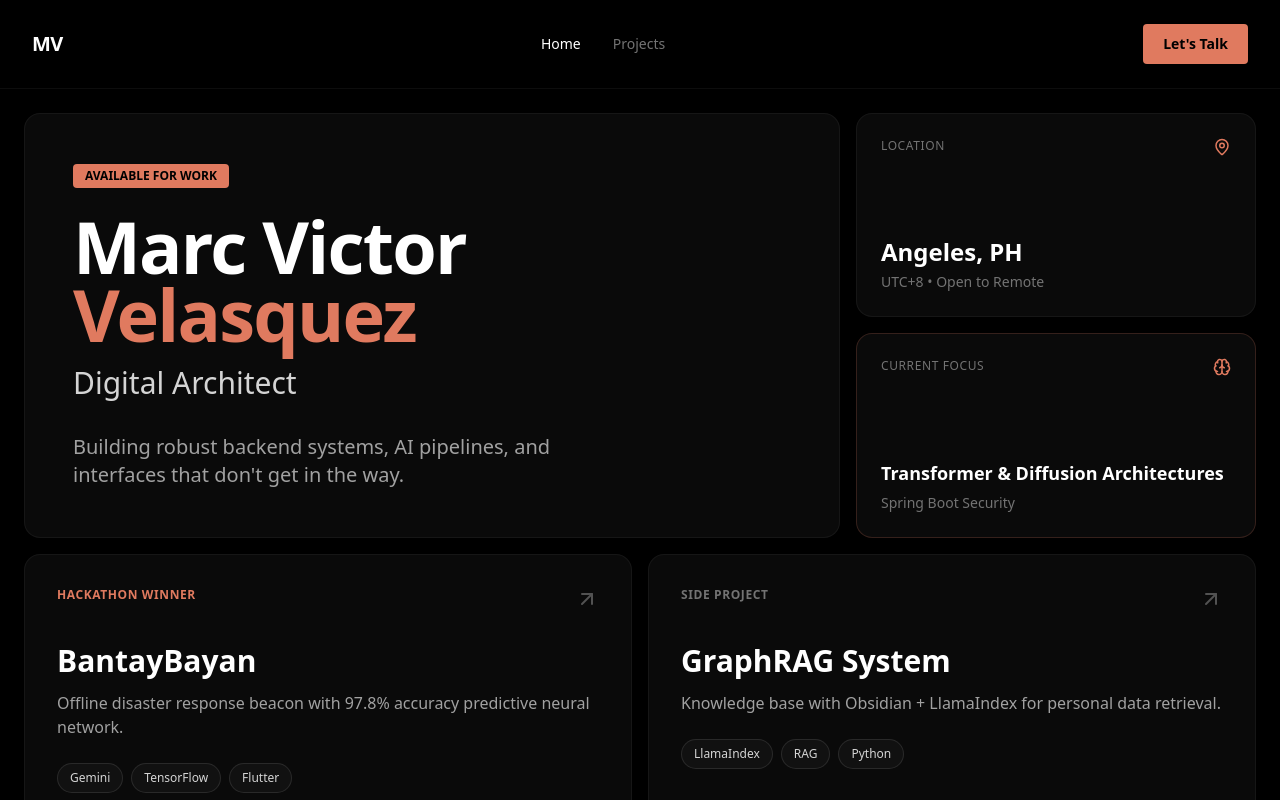
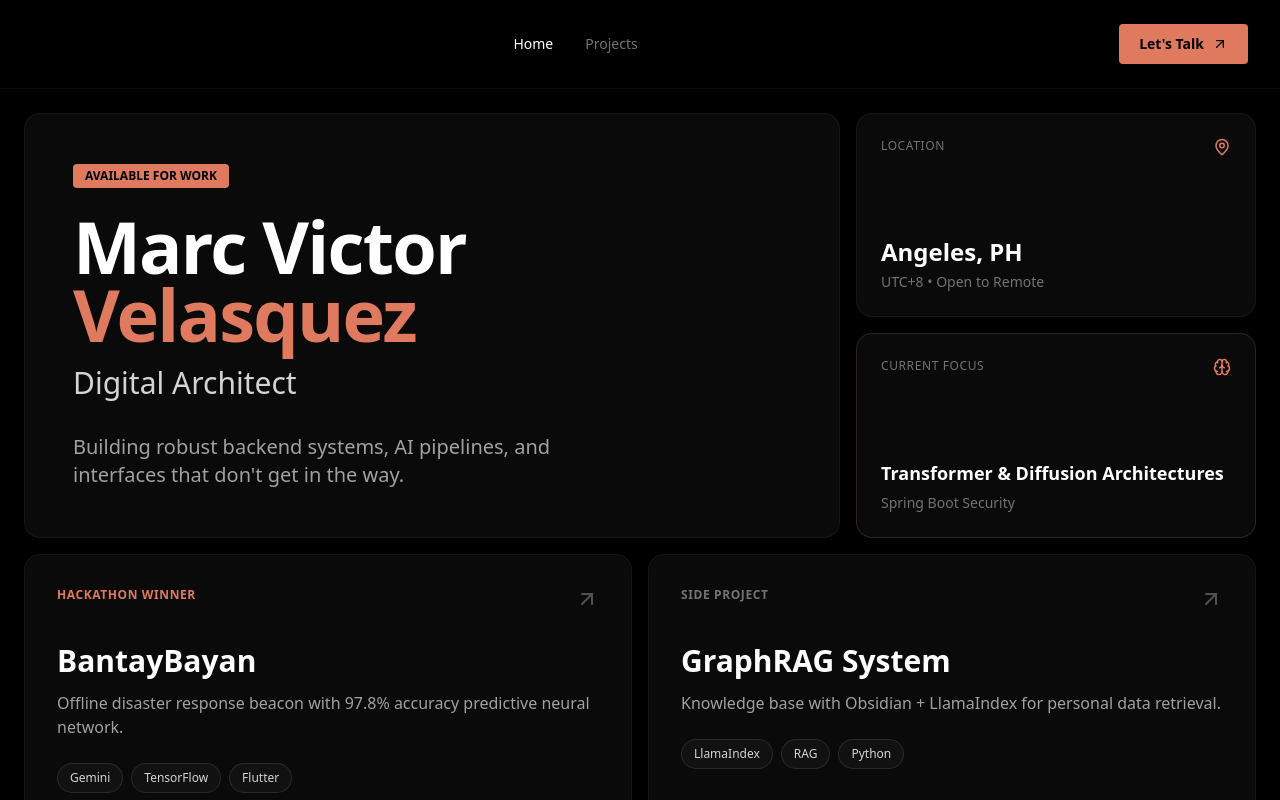
Before and after one commit to marccodesstuff/marccodesstuff-portfolio, a React (Vite) app: page / in a window 1280 px wide. Shown: the top 800 px of the page. Built offline with nearby package versions, Linux system fonts and the light colour scheme.

Commit message:
Removed the website icon

```diff
--- a/src/SwissPortfolio.tsx
+++ b/src/SwissPortfolio.tsx
@@ -21,7 +21,8 @@ const SwissPortfolio = () => {
 
             {/* --- HEADER --- */}
             <header className="sticky top-0 z-50 px-6 md:px-8 py-6 flex justify-between items-center border-b border-white/5 bg-black/80 backdrop-blur-md">
-                <Link to="/" className="font-bold text-xl tracking-tight hover:text-[#e07a5f] transition-colors">MV</Link>
+                {/* Logo removed as per request */}
+                <div />
 
                 <nav className="hidden md:flex items-center gap-8 text-sm font-medium">
                     <Link to="/" className="text-white">Home</Link>
@@ -32,7 +33,7 @@ const SwissPortfolio = () => {
                     href="mailto:velasquezmarcvictor@gmail.com"
                     className="bg-[#e07a5f] hover:bg-[#d86a4f] text-black px-5 py-2.5 text-sm font-bold flex items-center gap-2 transition-colors rounded-sm"
                 >
-                    Let's Talk
+                    Let's Talk <ArrowUpRight size={16} />
                 </a>
             </header>
 
```
